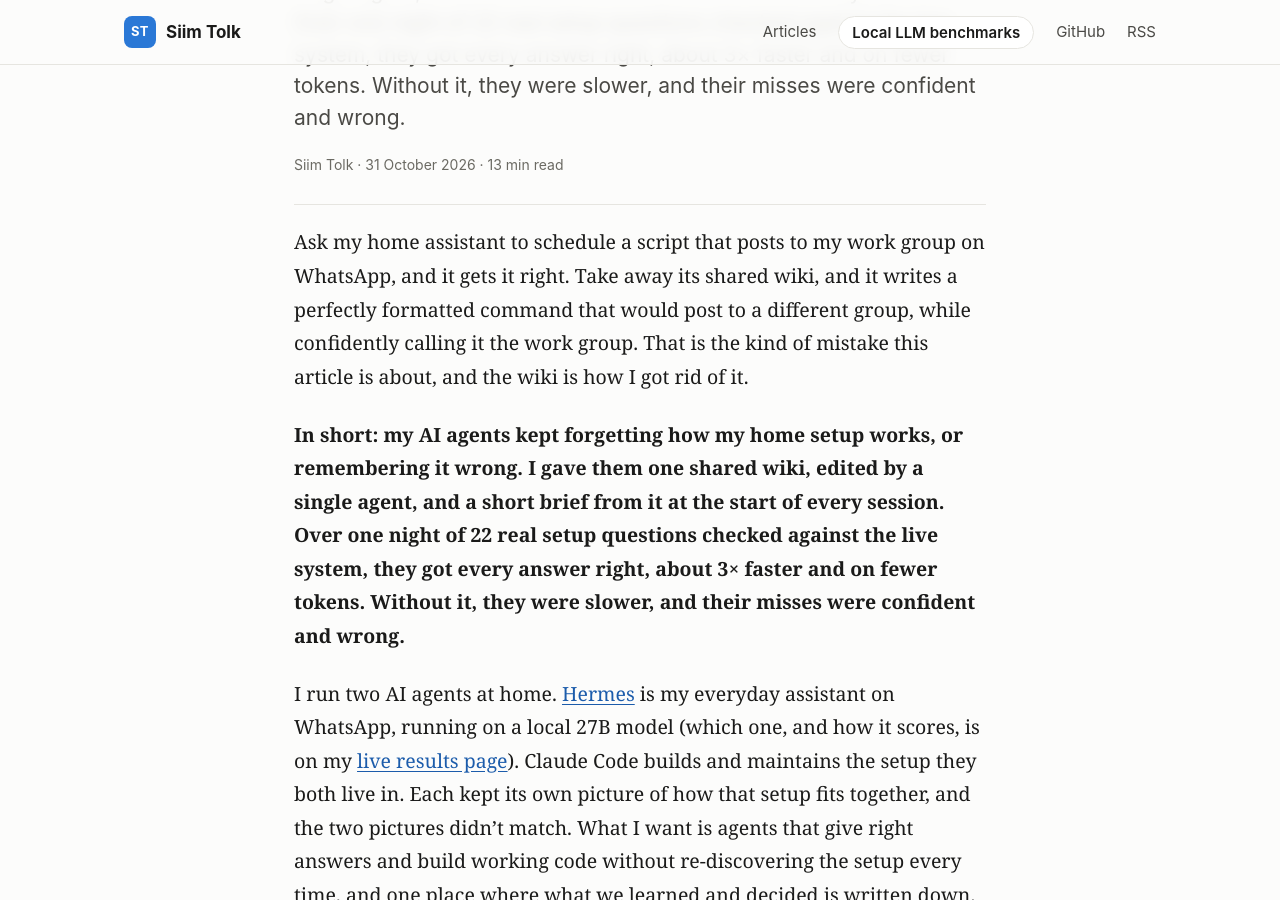
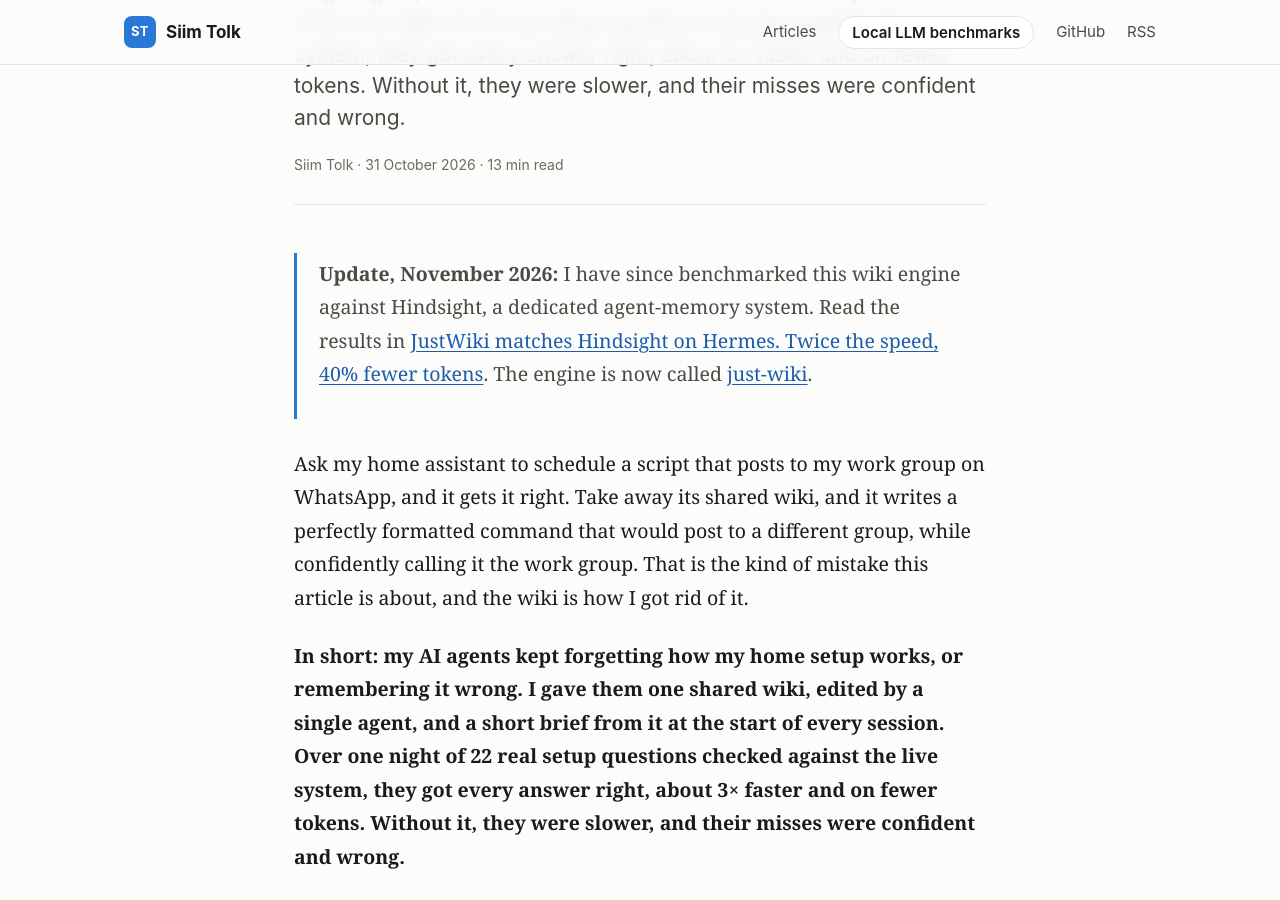
Before and after one commit to siimtolk/siimtolk.github.io, a Jekyll site: the page built from _posts/2026-10-31-model-wiki.md, in a window 1280 px wide and 900 px high, scrolled down 440 px. Built offline with Jekyll 4.4.1, drawn with Linux system fonts in a browser that asks for light colours; some of the changed text lies outside the part shown.

Commit message:
model-wiki: link benchmark article and just-wiki repo
Co-Authored-By: Claude Sonnet 5.5 <noreply@anthropic.com>

```diff
--- a/_posts/2026-10-31-model-wiki.md
+++ b/_posts/2026-10-31-model-wiki.md
@@ -6,6 +6,8 @@ date: 2026-10-31
 image: /assets/img/model-wiki/overview.png
 tags: [AI agents, Agent memory, Local LLM]
 ---
+
+> **Update, November 2026:** I have since benchmarked this wiki engine against Hindsight, a dedicated agent-memory system. Read the results in [JustWiki matches Hindsight on Hermes. Twice the speed, 40% fewer tokens](https://siimtolk.github.io/articles/wiki-vs-hindsight/). The engine is now called [just-wiki](https://github.com/siimtolk/just-wiki).
 
 Ask my home assistant to schedule a script that posts to my work group on WhatsApp, and it gets it right. Take away its shared wiki, and it writes a perfectly formatted command that would post to a different group, while confidently calling it the work group. That is the kind of mistake this article is about, and the wiki is how I got rid of it.
 
@@ -51,6 +53,8 @@ I lost track of it myself, too, and it only gets worse the more subagents I use.
 ## The first rule: agents propose, one steward writes
 
 I started from Andrej Karpathy's [LLM wiki](https://gist.github.com/karpathy/442a6bf555914893e9891c11519de94f): instead of searching raw documents every time, an LLM keeps a set of Markdown pages that summarise and link what it knows, so knowledge builds up instead of being re-derived.
+
+The engine behind my wiki is open source: [just-wiki on GitHub](https://github.com/siimtolk/just-wiki).
 
 Karpathy's version has one writer. I have several, and one of them is a local model that is good but not infallible. If every agent edits pages, one writes something slightly wrong, the next reads it as fact and builds on it. So agents only propose, and one steward writes:
 
```
